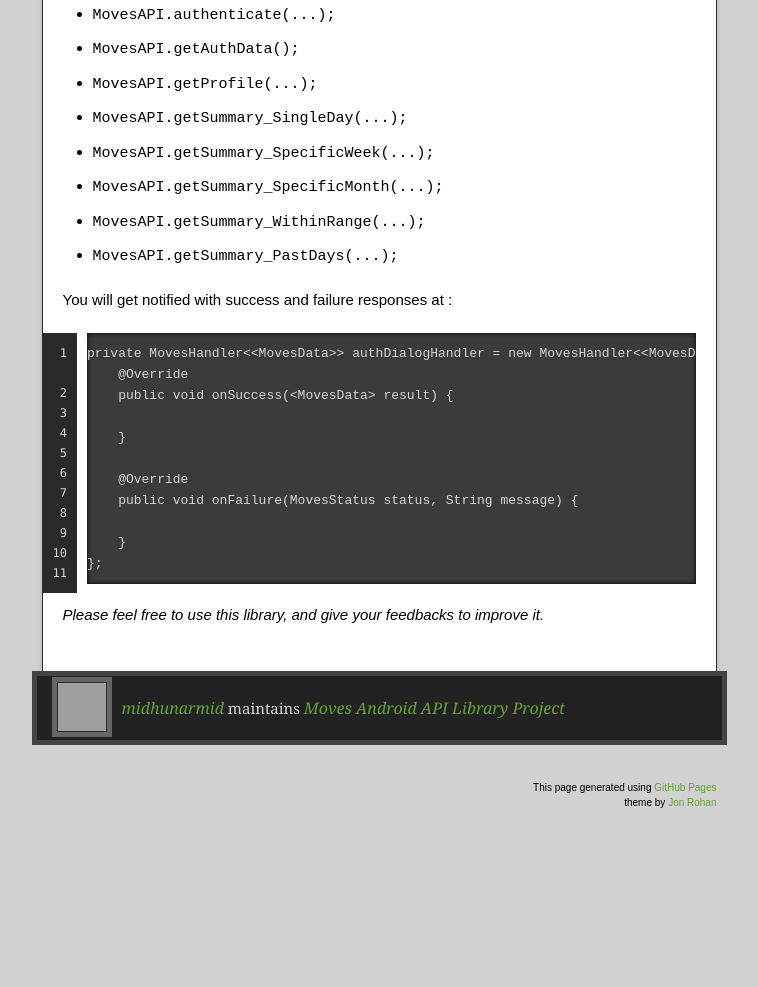
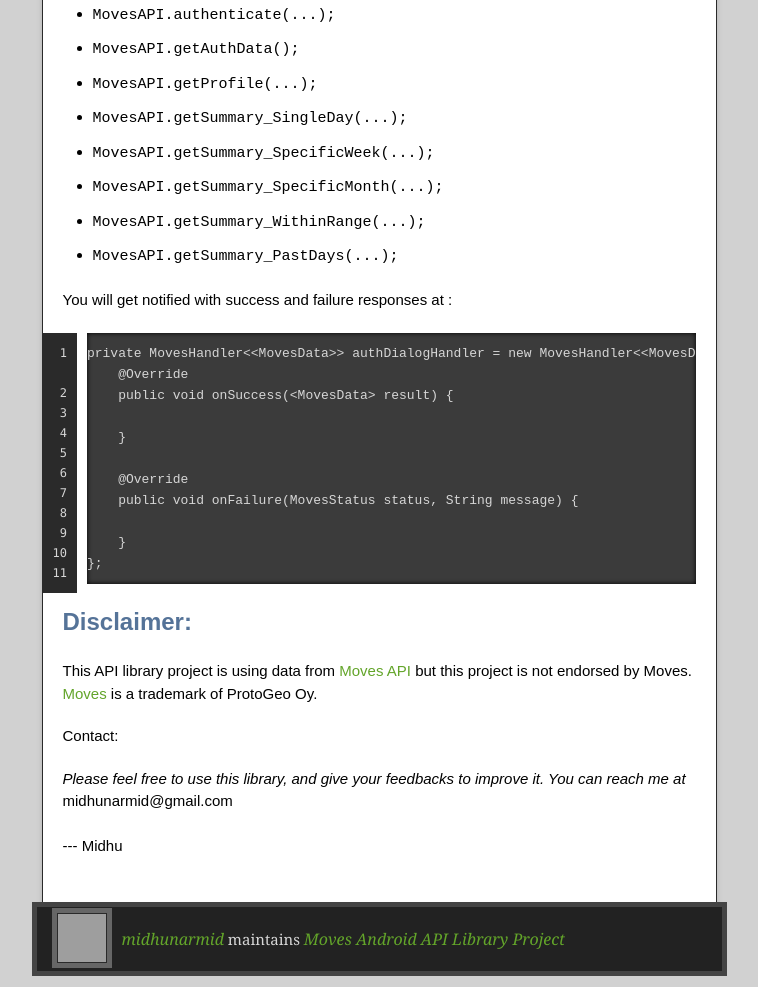
Before and after one commit to midhunarmid/moves-android-api-library, a plain HTML site: page index.html in a window 1280 px wide. Shown: the part 1153-2140 px from the top of the page, without its empty margins (261-1019 px from the left). Before the commit the page ends 2053 px from the top, so only its background shows below. Drawn offline with nearby package versions, Linux system fonts and the light colour scheme; grey boxes are pictures that could not be loaded.

Commit message:
Update index.html

```diff
--- a/index.html
+++ b/index.html
@@ -52,13 +52,13 @@
 <li>Authentication</li>
 <li>Profile</li>
 <li>Summary</li>
+<li>Activities</li>
+<li>Storyline</li>
 <li>... more will update soon</li>
 </ul><p>Remaining Pipelined Tasks:</p>
 
 <ul>
-<li>Activities</li>
 <li>Places</li>
-<li>Storyline</li>
 <li>Activity list</li>
 <li>Notifications</li>
 </ul><h2>
@@ -97,7 +97,15 @@ The source is open to all (will be always) and you are free to modify it in anyw
 
 <p></p>
 
-<p><i>Please feel free to use this library, and give your feedbacks to improve it.</i></p>
+<h2>
+<a name="usage" class="anchor" href="#usage"><span class="octicon octicon-link"></span></a>Disclaimer:</h2>
+<p>This API library project is using data from <a href="https://dev.moves-app.com/docs/api">Moves API</a> but this project is not endorsed by Moves. <a href="http://www.moves-app.com/">Moves</a> is a trademark of ProtoGeo Oy.</p>
+
+<a name="usage" class="anchor" href="#usage"><span class="octicon octicon-link"></span></a>Contact:</h2>
+<p></p><i>Please feel free to use this library, and give your feedbacks to improve it. You can reach me at </i> midhunarmid@gmail.com
+<br><br>--- Midhu
+</p>
+
         </article>
       </div>
     </div>
```
